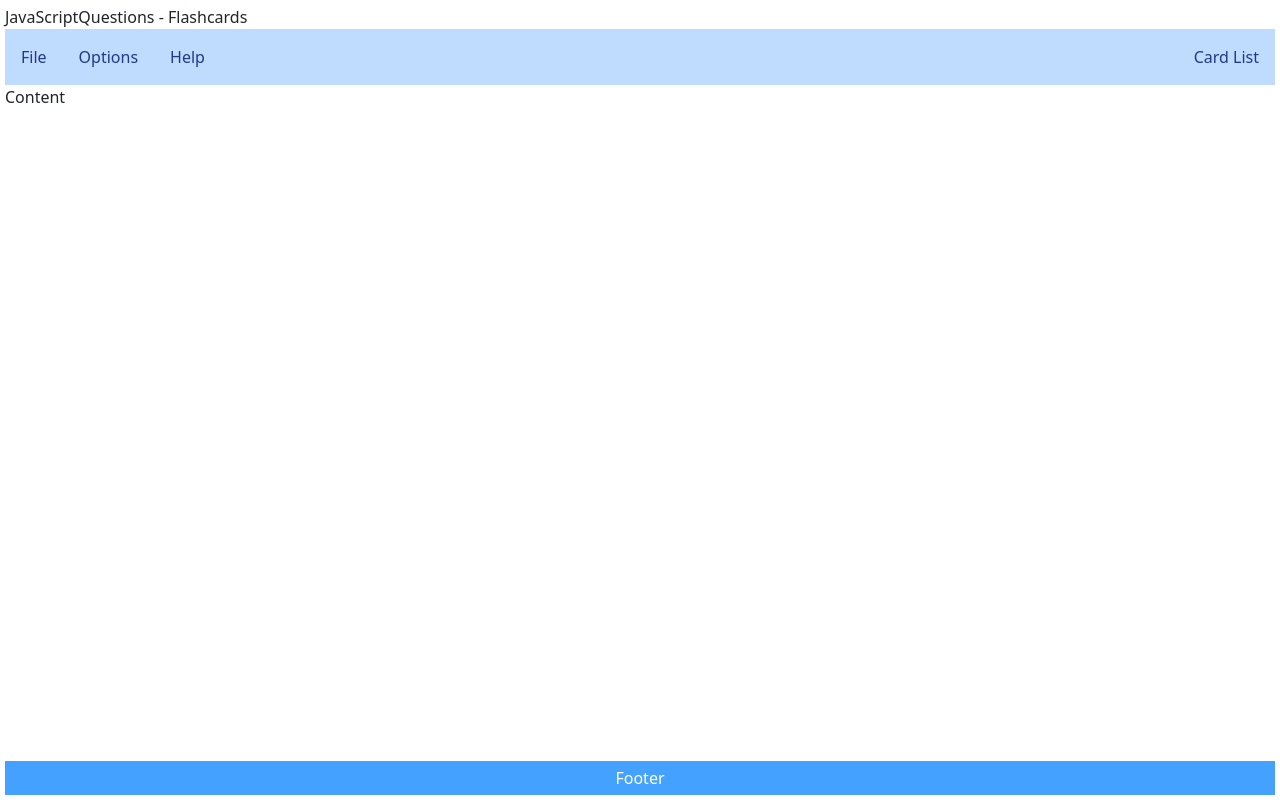
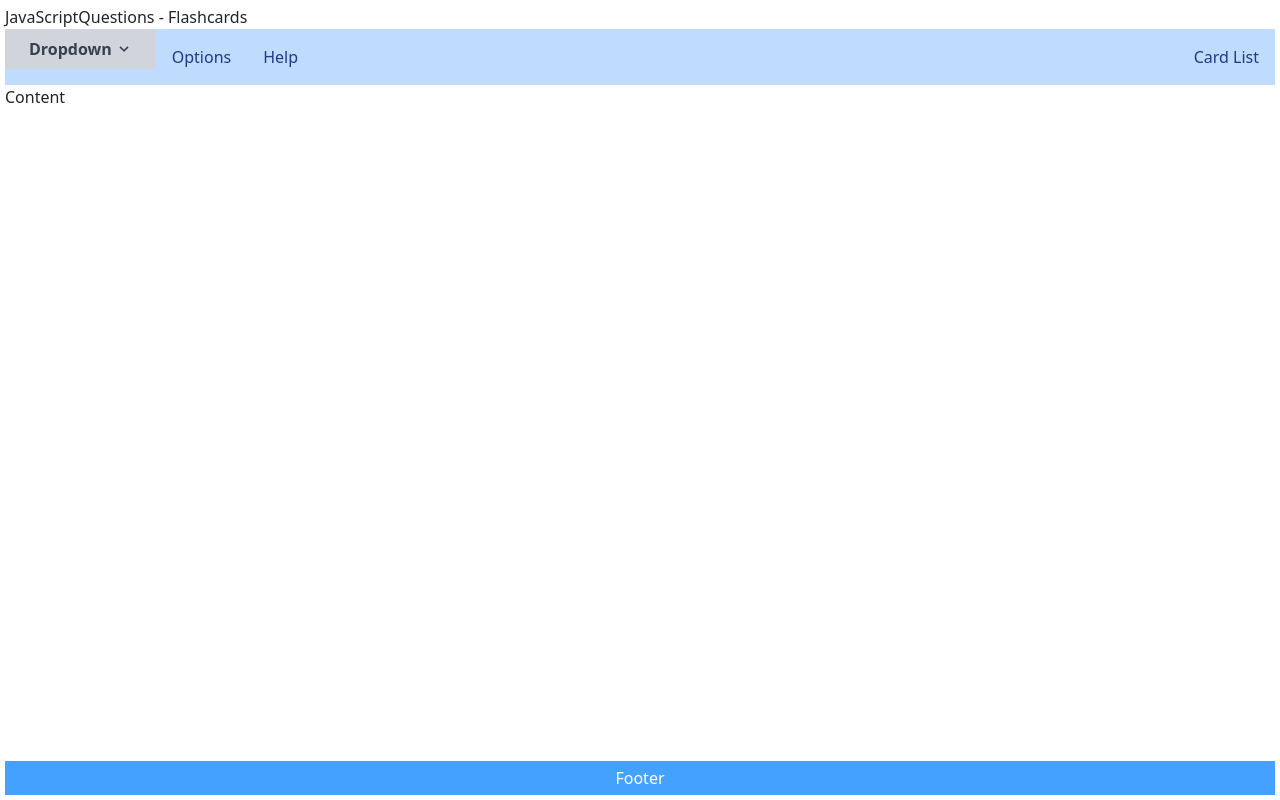
Before and after one commit to ExcitedDeveloper/flashcards, a React (Create React App) app: page / in a window 1280 px wide. Built offline with nearby package versions, Linux system fonts and the light colour scheme.

Commit message:
Sort of got nav bar dropdown working

```diff
--- /dev/null
+++ b/src/components/Menu/Menu.css
@@ -0,0 +1,3 @@
+.dropdown:hover .dropdown-menu {
+  display: block;
+}
--- a/src/components/Menu/Menu.tsx
+++ b/src/components/Menu/Menu.tsx
@@ -1,4 +1,5 @@
 /* eslint-disable jsx-a11y/anchor-is-valid */
+import './Menu.css'
 
 const Menu = () => {
   const toggleMenu = () => {
@@ -58,6 +59,87 @@ const Menu = () => {
         </button>
       </div>
       <div className="toggle hidden md:flex w-full md:w-auto text-right text-bold md:mt-0 border-t-2 border-blue-900 md:border-none">
+        <div className="dropdown inline-block relative">
+          <button
+            type="button"
+            className="bg-gray-300 text-gray-700 font-semibold py-2 px-4 rounded inline-flex items-center"
+          >
+            <span className="mr-1">Dropdown</span>
+            <svg
+              className="fill-current h-4 w-4"
+              xmlns="http://www.w3.org/2000/svg"
+              viewBox="0 0 20 20"
+            >
+              <path d="M9.293 12.95l.707.707L15.657 8l-1.414-1.414L10 10.828 5.757 6.586 4.343 8z" />{' '}
+            </svg>
+          </button>
+          <ul className="dropdown-menu absolute hidden text-gray-700 pt-1">
+            <li className="">
+              <a
+                className="rounded-t bg-gray-200 hover:bg-gray-400 py-2 px-4 block whitespace-no-wrap"
+                href="#"
+              >
+                One
+              </a>
+            </li>
+            <li className="">
+              <a
+                className="bg-gray-200 hover:bg-gray-400 py-2 px-4 block whitespace-no-wrap"
+                href="#"
+              >
+                Two
+              </a>
+            </li>
+            <li className="">
+              <a
+                className="rounded-b bg-gray-200 hover:bg-gray-400 py-2 px-4 block whitespace-no-wrap"
+                href="#"
+              >
+                Three is the magic number
+              </a>
+            </li>
+          </ul>
+        </div>
+        <a
+          href="#"
+          className="block md:inline-block text-blue-900 hover:text-blue-500 px-3 py-3 border-b-2 border-blue-900 md:border-none"
+        >
+          Options
+        </a>
+        <a
+          href="#"
+          className="block md:inline-block text-blue-900 hover:text-blue-500 px-3 py-3 border-b-2 border-blue-900 md:border-none"
+        >
+          Help
+        </a>
+      </div>
+      <p className="text-blue-900 pr-3">Card List</p>
+    </nav>
+  )
+}
+
+/*
+
+<nav className="flex flex-wrap items-center justify-between bg-blue-200">
+      <div className="flex md:hidden">
+        <button id="hamburger" type="button" onClick={toggleMenu}>
+          <img
+            className="toggle block"
+            src="https://img.icons8.com/fluent-systems-regular/2x/menu-squared-2.png"
+            width="40"
+            height="40"
+            alt="toggle show"
+          />
+          <img
+            className="toggle hidden"
+            src="https://img.icons8.com/fluent-systems-regular/2x/close-window.png"
+            width="40"
+            height="40"
+            alt="toggle hide"
+          />
+        </button>
+      </div>
+      <div className="toggle hidden md:flex w-full md:w-auto text-right text-bold md:mt-0 border-t-2 border-blue-900 md:border-none">
         <a
           href="#"
           className="block md:inline-block text-blue-900 hover:text-blue-500 px-3 py-3 border-b-2 border-blue-900 md:border-none"
@@ -84,7 +166,48 @@ const Menu = () => {
       </div>
       <p className="text-blue-900 pr-3">Card List</p>
     </nav>
-  )
-}
+
+*/
+
+/*
+
+<nav
+      aria-label="primary"
+      className="relative z-20 flex-col flex-grow hidden pb-4 md:pb-0 md:flex md:justify-end md:flex-row"
+    >
+      <div className="relative group">
+        <button
+          type="button"
+          className="flex flex-row items-center w-full px-4 py-4 mt-2 text-base font-bold text-left uppercase bg-transparent rounded-lg md:w-auto md:inline md:mt-0 md:ml-4 focus:outline-none font-montserrat"
+        >
+          <span>First Dropdown</span>
+        </button>
+        <div className="absolute z-10 hidden bg-grey-200 group-hover:block">
+          <div className="px-2 pt-2 pb-4 bg-white bg-gray-200 shadow-lg">
+            <div className="grid grid-cols-1 gap-4 md:grid-cols-2">
+              <p>dropdown content here</p>
+            </div>
+          </div>
+        </div>
+      </div>
+
+      <div className="relative group">
+        <button
+          type="button"
+          className="flex flex-row items-center w-full px-4 py-4 mt-2 text-base font-bold text-left uppercase bg-transparent rounded-lg md:w-auto md:inline md:mt-0 md:ml-4 focus:outline-none font-montserrat"
+        >
+          <span>Second Dropdown</span>
+        </button>
+        <div className="absolute z-10 hidden bg-grey-200 group-hover:block">
+          <div className="px-2 pt-2 pb-4 bg-white bg-gray-200 shadow-lg">
+            <div className="grid grid-cols-1 gap-4 md:grid-cols-2">
+              <p>dropdown content here</p>
+            </div>
+          </div>
+        </div>
+      </div>
+    </nav>
+
+*/
 
 export default Menu
```
Also changed, not shown: 1 other file (tests, documents, lock files or other folders).
